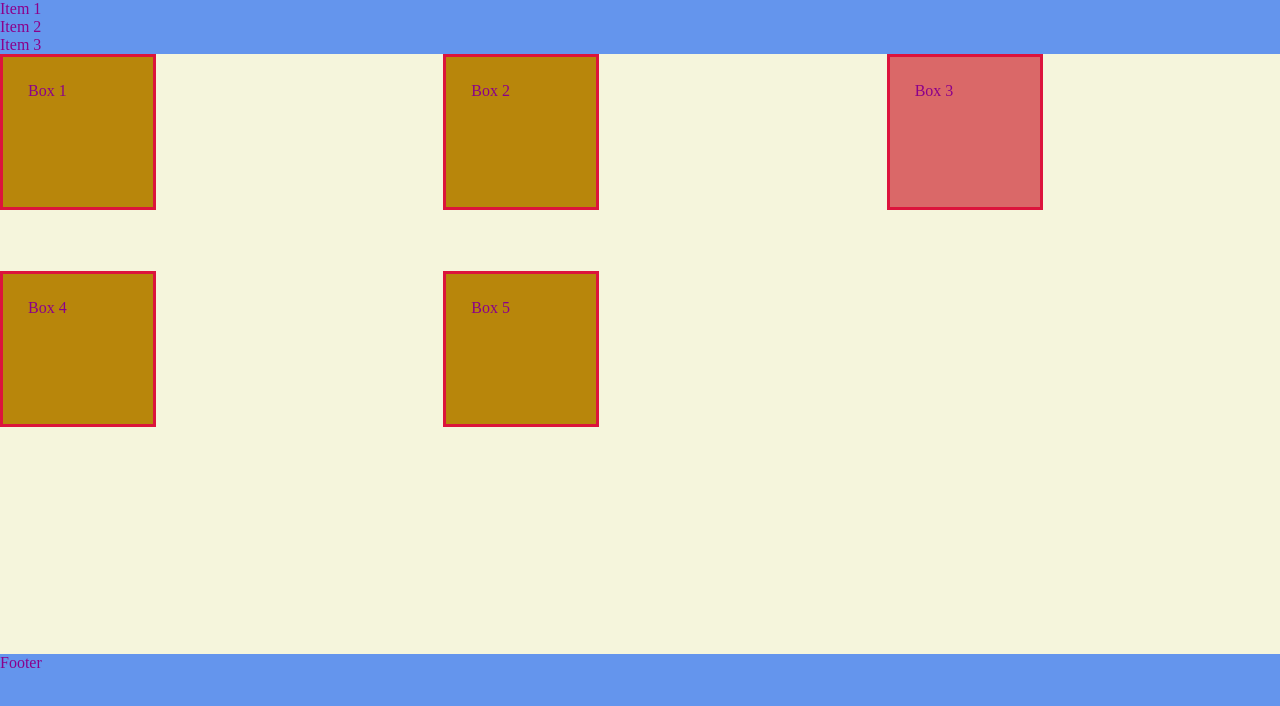
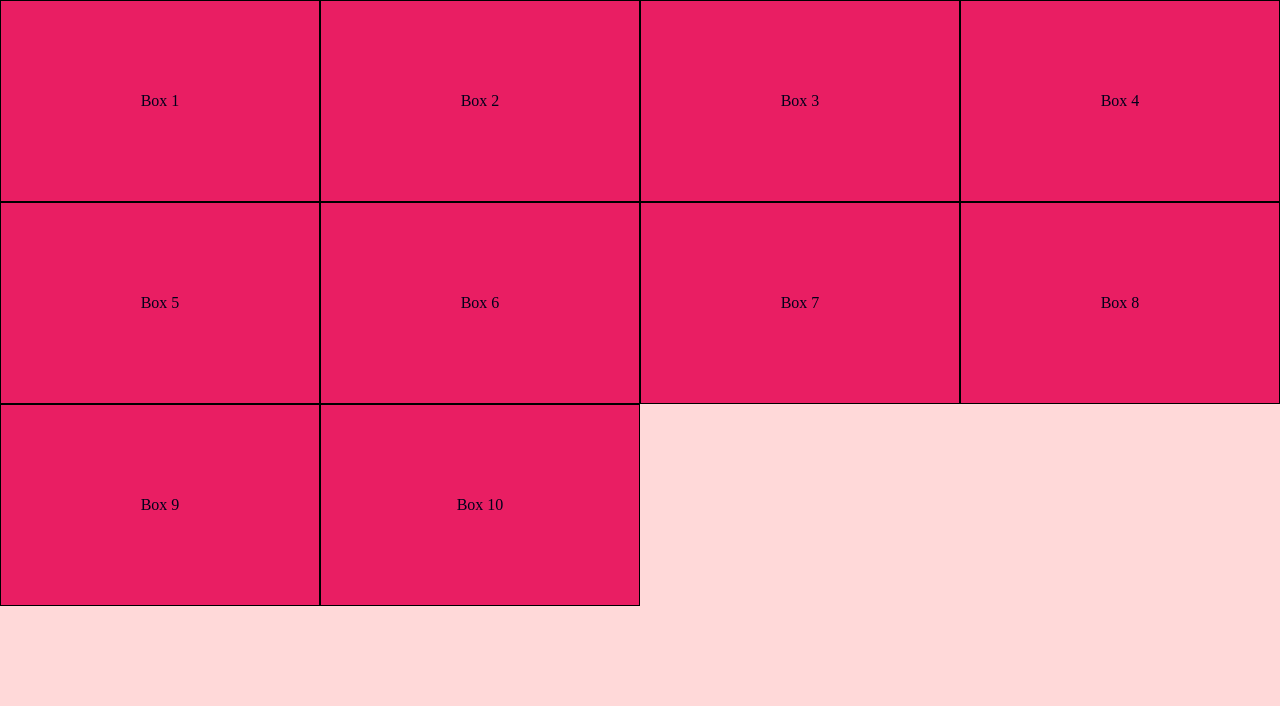
Before and after one commit to mdjsqk/SADIQ_MERN_STACK, a plain HTML site: page display_grid_index.html in a window 1280 px wide. Drawn offline with Linux system fonts and the light colour scheme.

Commit message:
grid practice

```diff
--- a/display_grid_index.html
+++ b/display_grid_index.html
@@ -1,37 +1,24 @@
 <!DOCTYPE html>
-<html lang="eng">
+<html lang="en">
 <head>
-    <meta name="viewport" content="viewport-width=device-width scale =1.0">
-    <meta name="description" content="Keyword">
+  <meta charset="UTF-8">
+  <meta name="viewport" content="width=device-width, initial-scale=1.0">
+  <title>Grid design</title>
   <link rel="stylesheet" href="./display_grid_stylesheet.css">
-    <title>Flex box</title>
 </head>
 <body>
-    <header>
-      <nav>
-        <ul>
-          <li>
-            Item 1
-          </li>
-          <li>
-            Item 2
-          </li>
-          <li>
-            Item 3
-          </li>
-        </ul>
-      </nav>
-    </header>
-    <main>
-      <section class="container">
+  <section class=container>
     <div class="box">Box 1</div>
     <div class="box">Box 2</div>
     <div class="box">Box 3</div>
     <div class="box">Box 4</div>
     <div class="box">Box 5</div>
+    <div class="box">Box 6</div>
+    <div class="box">Box 7</div>
+    <div class="box">Box 8</div>
+    <div class="box">Box 9</div>
+    <div class="box">Box 10</div>
   </section>
-    </main>
-    <footer>
-      <p>Footer</p>
-    </footer>
+
 </body>
+</html>
--- a/display_grid_stylesheet.css
+++ b/display_grid_stylesheet.css
@@ -3,30 +3,26 @@
   padding: 0px;
 }
 
-body {
-  background-color:cornflowerblue;
-  color:darkmagenta;
+body{
+      color: #01011a;
+      border-radius: .2rem;
+      background-color: #ffd9d9;
 }
 
 .container {
-  background-color:beige;
-  height: 600px;
   display: grid;
-  grid-template-columns: repeat(3, 1fr);
-  grid-template-rows: repeat(3, 1fr) ;
-  gap: 50px;
-
-}
-
-.box:nth-child(3) {
-  background-color: rgb(218, 104, 104);
+  grid-template-rows: repeat(4, minmax(100px, auto));
+  grid-template-columns: repeat(4, minmax(100px, auto));
 }
 
 .box {
-  background-color: darkgoldenrod;
+  background-color: #e91e63;
   border-style: solid;
-  border-color: crimson;
-  height: 100px;
-  width: 100px;
-  padding: 25px;
+  border-color: black;
+  border-width: 1px;
+  height: 200px;
+  width: auto;
+  display: flex;
+  justify-content: center;
+  align-items: center;
 }
```
Lines whose indentation alone changed are shown as unchanged.
